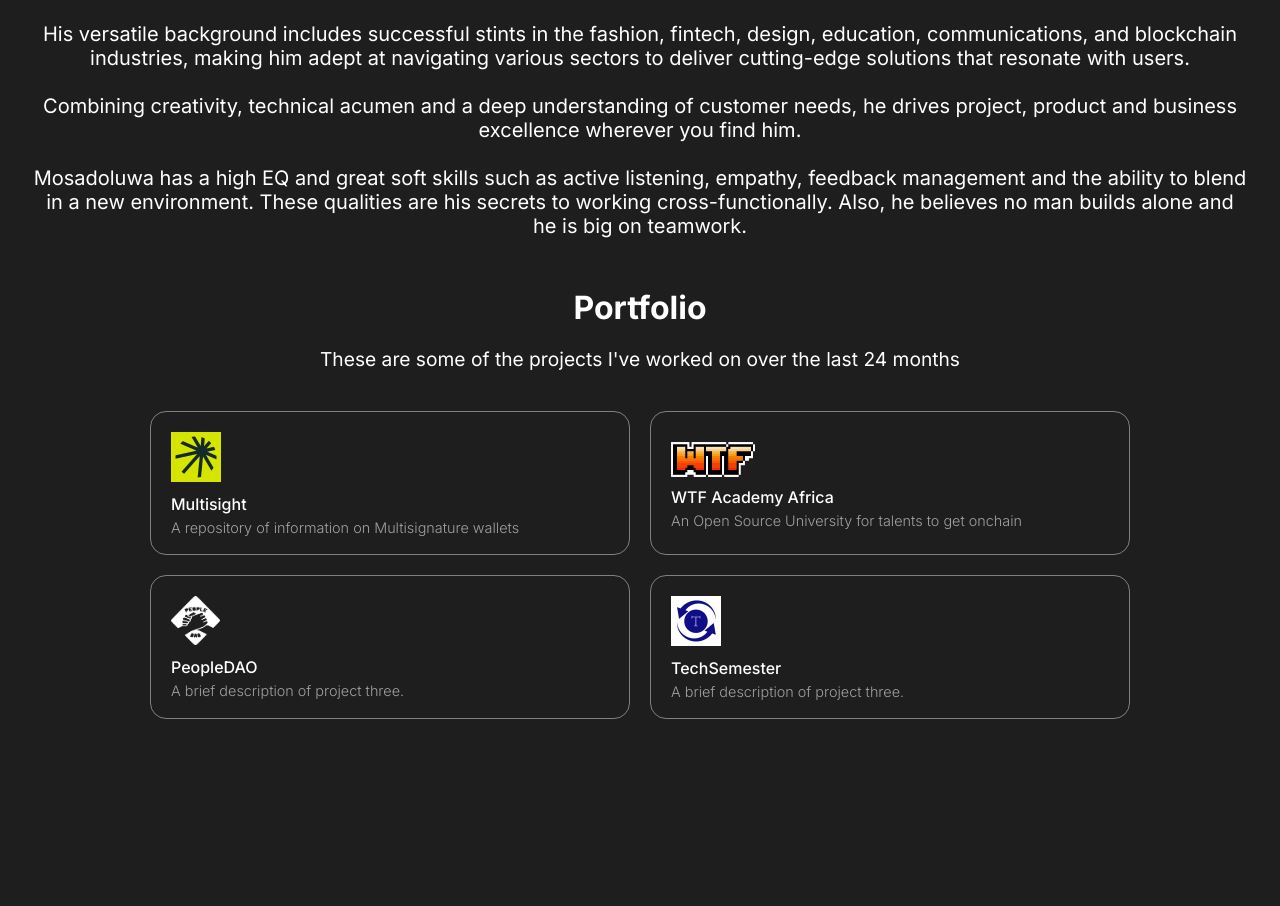
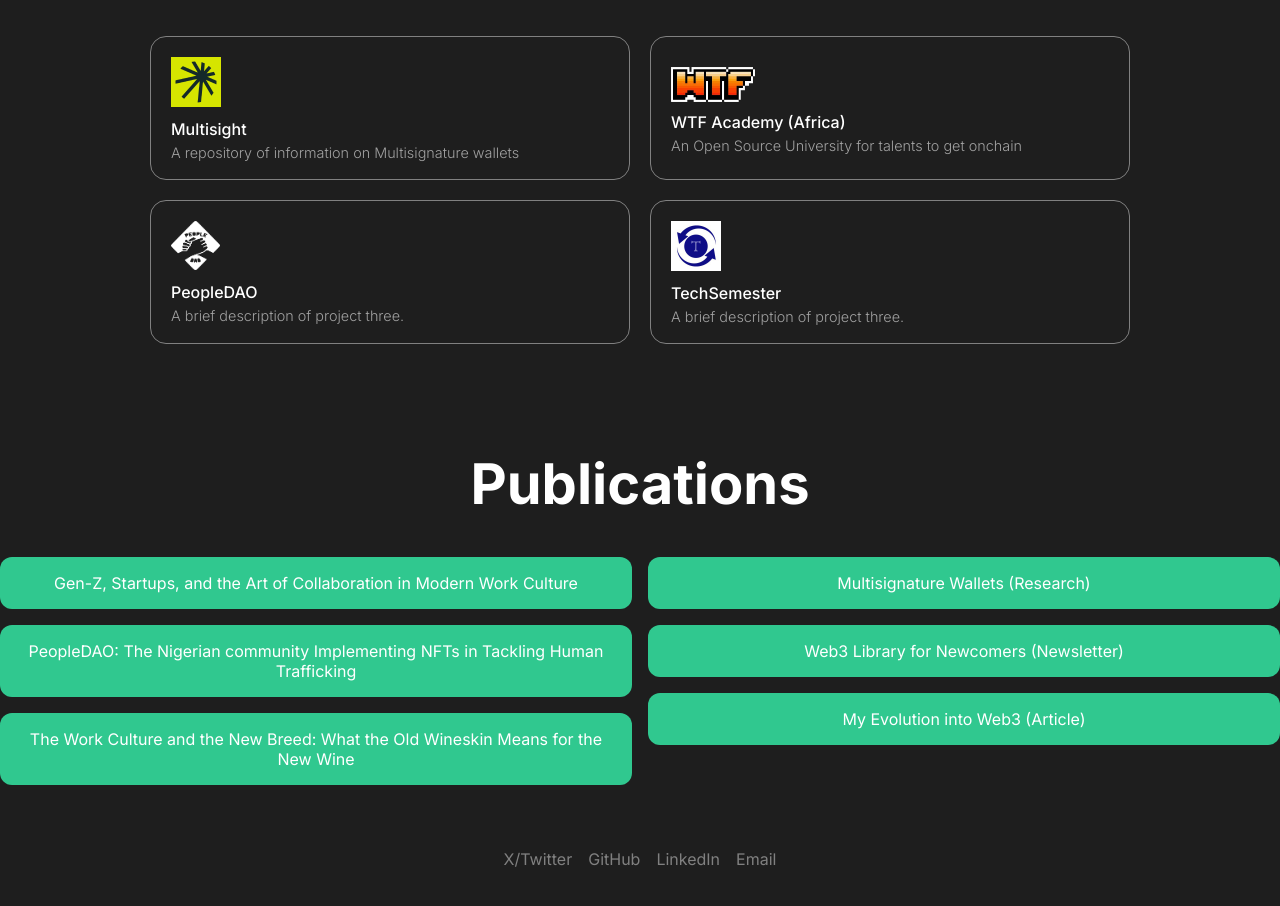
Before and after one commit to Mosamorphing/portfolio, a React (Vite) app: page / in a window 1280 px wide. Shown: the part 982-1888 px from the top of the page. Before the commit the page ends 1751 px from the top, so only its background shows below. Built offline with nearby package versions, Linux system fonts and the light colour scheme.

Commit message:
almost done now
set up all the componets for navbar, hero section, portfolio, publication and socials

```diff
--- a/src/App.jsx
+++ b/src/App.jsx
@@ -3,14 +3,16 @@
 import Intro from './components/intro/Intro';
 import Skills from './components/Skills/skills';
 import Works from './components/Works/works';
+import Links from './components/Links/Links';
 const App = (
 ) => {
   return (
     <div className="App">
       <Navbar />
       <Intro />
+      <Works />
       <Skills />
-      <Works />
+      <Links />
     </div>
   );
 };
--- /dev/null
+++ b/src/components/Links/Links.jsx
@@ -0,0 +1,17 @@
+import React from 'react';
+import './links.css'; // Import the CSS file for styling
+
+export const Links = () => {
+  return (
+    <div className="links-container"> {/* Add a wrapper div */}
+      <div className="links">
+      <a href="https://x.com/mofasasi" target="_blank" rel="noopener noreferrer">X/Twitter</a>
+      <a href="https://github.com/Mosamorphing" target="_blank" rel="noopener noreferrer">GitHub</a>
+      <a href="https://www.linkedin.com/in/mosadoluwa-fasasi-4008b81a9/" target="_blank" rel="noopener noreferrer">LinkedIn</a>
+      <a href="mailto:mosadoluwamorphing@gmail.com" className="email-link">Email</a>
+      </div>
+    </div>
+  );
+}
+
+export default Links;
--- /dev/null
+++ b/src/components/Links/links.css
@@ -0,0 +1,22 @@
+.links-container {
+    display: flex; /* Use flexbox on the parent container */
+    justify-content: center; /* Center child elements */
+    margin-top: 3em; /* Optional: add top margin */
+    margin-bottom: 5em;
+  }
+
+  .links {
+    display: flex; /* Align links in a row */
+    gap: 1em; /* Space between links */
+  }
+
+  .links a {
+    color: gray; /* Default text color */
+    text-decoration: none; /* Remove underline */
+    transition: color 0.3s; /* Smooth color transition */
+  }
+
+  .links a:hover {
+    color: white; /* Change text color on hover */
+    cursor: pointer; /* Pointer cursor on hover */
+  }
--- a/src/components/NavBar/navbar.jsx
+++ b/src/components/NavBar/navbar.jsx
@@ -13,8 +13,8 @@
         <img src={logo} alt="logo" className='logo' />
         <div className='desktopMenu'>
             <Link className="desktopMenuListItem">Home</Link>
-            <Link className="desktopMenuListItem">About</Link>
             <Link className="desktopMenuListItem">Portfolio</Link>
+            <Link className="desktopMenuListItem">Publications</Link>
 
         </div>
         <button className='desktopMenuBtn'>
--- a/src/components/Skills/skills.css
+++ b/src/components/Skills/skills.css
@@ -1,4 +1,4 @@
-#skills {
+/* #skills {
     overflow: hidden;
     width: 100vw;
     max-width: 85rem;
@@ -70,4 +70,54 @@
     .skillBarText>h2 {
         font-size: 5vw;
     }
-}
+} */
+
+
+
+#skills {
+    display: flex;
+    flex-direction: column;
+    align-items: center; /* Center title */
+  }
+
+  .skillTitle {
+    font-size: 3.5rem;
+    font-weight: bold;
+    margin-top: 1em;
+    margin-bottom: 0.7em; /* Space below the title */
+  }
+
+  .skillsContainer {
+    display: grid; /* Use grid layout for two columns */
+    grid-template-columns: repeat(2, 1fr); /* Two equal columns */
+    gap: 1em; /* Space between columns */
+  }
+
+  .skillsColumn {
+    display: flex;
+    flex-direction: column; /* Stack items vertically */
+  }
+
+  .skillItem {
+    margin-bottom: 1em; /* Space between items */
+    transition: transform 0.3s, box-shadow 0.3s; /* Smooth hover transition */
+  }
+
+  .skillItem a {
+    display: block; /* Make the link fill the item */
+    padding: 1em; /* Add padding for better click area */
+    background-color: #30C88F; /* Background color */
+    color: white; /* Text color */
+    text-align: center; /* Center text */
+    text-decoration: none; /* Remove underline */
+    border-radius: 12px; /* Rounded corners */
+  }
+
+  .skillItem:hover {
+    transform: translateY(-5px); /* Lift effect on hover */
+    box-shadow: 0 4px 15px rgba(0, 0, 0, 0.2); /* Shadow effect on hover */
+  }
+
+  .skillItem a:hover {
+    background-color: #28a745; /* Darker shade on hover */
+  }
--- a/src/components/Skills/skills.jsx
+++ b/src/components/Skills/skills.jsx
@@ -1,41 +1,36 @@
-import React from 'react'
-import './skills.css'
-import UIDesign from '../../../public/ui-design.png';
-import WebDesign from '../../../public/website-design.png';
-import AppDesign from '../../../public/app-design.png';
+import React from 'react';
+import './skills.css';
 
 export const Skills = () => {
   return (
     <section id="skills">
-        <span className="skillTitle"> About </span>
-        <span className="skillDesc">Mosadoluwa is a results-driven intrapreneur with a proven track record of managing and creating user-centred experiences across diverse industries. With a solid background in writing, design and technical domains, he has hands-on experience leading and collaborating with cross-functional AGILE teams.
-<br /><br /> His versatile background includes successful stints in the fashion, fintech, design, education, communications, and blockchain industries, making him adept at navigating various sectors to deliver cutting-edge solutions that resonate with users.
-<br /><br />Combining creativity, technical acumen and a deep understanding of customer needs, he drives project, product and business excellence wherever you find him.
-<br /><br />Mosadoluwa has a high EQ and great soft skills such as active listening, empathy, feedback management and the ability to blend in a new environment. These qualities are his secrets to working cross-functionally. Also, he believes no man builds alone and he is big on teamwork. </span>
-        {/* <div className="skillBars">
-            <div className="skillBar">
-                <img src={UIDesign} alt="UIDesign" className="skillBarImg" />
-                <div className="skillBarText">
-                    <h2>UI/UX Design</h2>
-                    <p>This is a demo</p>
-                </div>
-            </div>
-            <div className="skillBar">
-                <img src={WebDesign} alt="WebDesign" className="skillBarImg" />
-                <div className="skillBarText">
-                    <h2>Web Deisgn</h2>
-                    <p>This is a demo</p>
-                </div>
-            </div> <div className="skillBar">
-                <img src={AppDesign} alt="AppDesign" className="skillBarImg" />
-                <div className="skillBarText">
-                    <h2>App Design</h2>
-                    <p>This is a demo</p>
-                </div>
-            </div>
-        </div> */}
+      <span className="skillTitle">Publications</span>
+      <div className="skillsContainer">
+        <div className="skillsColumn">
+          <div className="skillItem">
+            <a href="https://themoveee.com/gen-z-startups-and-the-art-of-collaboration-in-modern-work-culture/" target="_blank" rel="noopener noreferrer">Gen-Z, Startups, and the Art of Collaboration in Modern Work Culture</a>
+          </div>
+          <div className="skillItem">
+            <a href="https://themoveee.com/peopledao-the-nigerian-community-implementing-nfts-in-tackling-human-trafficking/" target="_blank" rel="noopener noreferrer">PeopleDAO: The Nigerian community Implementing NFTs in Tackling Human Trafficking</a>
+          </div>
+          <div className="skillItem">
+            <a href="https://themoveee.com/the-work-culture-and-the-new-breed-what-the-old-wineskin-means-for-the-new-wine/" target="_blank" rel="noopener noreferrer">The Work Culture and the New Breed: What the Old Wineskin Means for the New Wine</a>
+          </div>
+        </div>
+        <div className="skillsColumn">
+          <div className="skillItem">
+            <a href="https://github.com/bartosjiri/multisig-signer-incentives/tree/main" target="_blank" rel="noopener noreferrer">Multisignature Wallets (Research)</a>
+          </div>
+          <div className="skillItem">
+            <a href="https://themorphing500.substack.com/" target="_blank" rel="noopener noreferrer">Web3 Library for Newcomers (Newsletter) </a>
+          </div>
+          <div className="skillItem">
+            <a href="https://www.linkedin.com/posts/mosadoluwa-fasasi-4008b81a9_web2-web3-activity-7210891649088954369-YWOP?utm_source=share&utm_medium=member_desktop" target="_blank" rel="noopener noreferrer">My Evolution into Web3 (Article)</a>
+          </div>
+        </div>
+      </div>
     </section>
-  )
+  );
 }
 
-export default Skills
+export default Skills;
--- a/src/components/Works/works.css
+++ b/src/components/Works/works.css
@@ -6,13 +6,13 @@
   }
 
   .workstitle {
-    font-size: 2rem;
+    font-size: 3.5rem;
     font-weight: bold;
     margin-bottom: 20px;
   }
 
   .workDesc {
-    font-size: 1.2rem;
+    font-size: 1.25rem;
     color: white;
     margin-bottom: 40px; /* Space between description and cards */
   }
--- a/src/components/Works/works.jsx
+++ b/src/components/Works/works.jsx
@@ -17,7 +17,7 @@
     },
     {
         logo: wtflogo,
-        name: 'WTF Academy Africa',
+        name: 'WTF Academy (Africa)',
         description: 'An Open Source University for talents to get onchain ',
         logoStyle: { width: '83.5px', height: '35px', margin: '10px 0px' }, // Specific dimensions for project 2
       },
@@ -38,7 +38,7 @@
   return (
     <section id="works">
       <h2 className='workstitle'>Portfolio</h2>
-      <span className="workDesc">These are some of the projects I've worked on over the last 24 months</span>
+      <span className="workDesc">These are some of the projects I've actively contributed to over the last 24 months</span>
       <div className="project-cards-container">
         {projects.map((project, index) => (
           <ProjectCard
```
